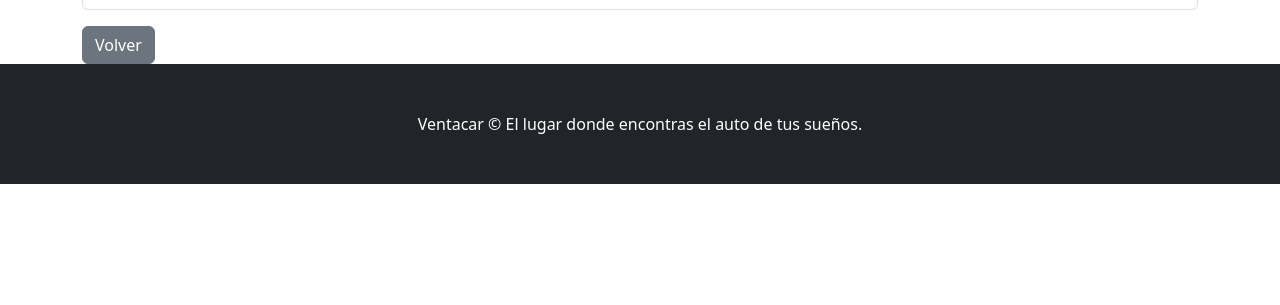
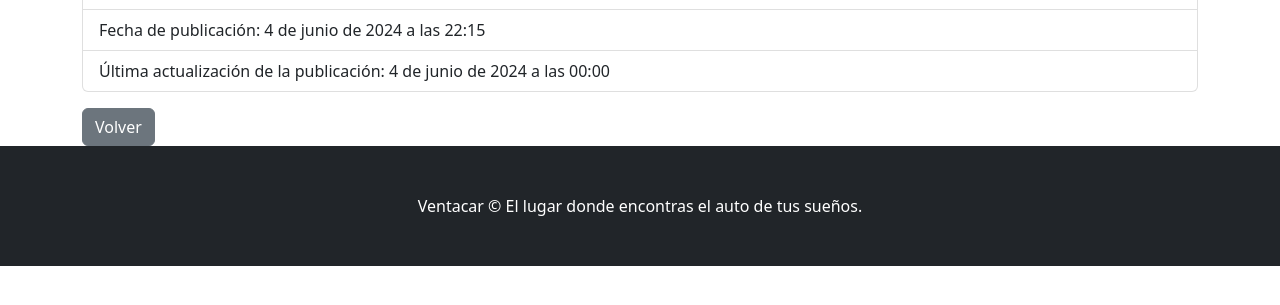
Before and after one commit to LuisDEsposito/consecionaria, a Django app: page /vehiculos/vehiculo/detalle/6 in a window 1280 px wide. Shown: the part 185-490 px from the top of the page. Run offline with Django 5.2, Linux system fonts and the light colour scheme; data comes from the database, SQL or seed files in the repository; some libraries are stand-ins or nearby versions.

Commit message:
agregada la fecha a un modelo

```diff
--- a/core/templates/core/index.html
+++ b/core/templates/core/index.html
@@ -23,7 +23,11 @@
             <div class="col-lg-5">
                 <h1 class="font-weight-light">Estamos trabajando para poder brindarle una mejor atención</h1>
                 <p>DISCULPE LAS MOLESTIAS.</p>
+                {% if user.is_authenticated %}
                 <a class="btn btn-primary" href="{% url 'vehiculos:publicar_vehiculo' %}">Quiero publicar mi auto</a>
+                {% else %}
+                <a class="btn btn-primary" href="{% url 'core:login' %}">Quiero publicar mi auto</a>
+                {% endif %}
             </div>
         </div>
 
--- a/vehiculos/models.py
+++ b/vehiculos/models.py
@@ -1,5 +1,5 @@
 from django.db import models
-
+from django.utils import timezone
 
 class Tipo(models.Model):
     tipo = models.CharField(max_length= 255, unique=True)
@@ -62,6 +62,9 @@ class Ver_vehiculos(models.Model):
     marcas = models.CharField(max_length=30)
     valor_dolares = models.DecimalField(max_digits=10, decimal_places=2, null = True)
     descripcion = models.CharField(max_length=400, null=True)
+    fecha_creacion = models.DateTimeField(auto_now_add=True, null=True, editable=False)
+    fecha_actualizacion = models.DateTimeField(auto_now=True, null=True, editable=False)
+    # fecha_actualizacion = models.DateField(null=True, blank=True, editable=False, default=timezone.now)
 
     def __str__(self) -> str:
         return f"{self.marcas}, {self.modelos}"
--- a/vehiculos/templates/vehiculos/lista_vehiculos_detalle.html
+++ b/vehiculos/templates/vehiculos/lista_vehiculos_detalle.html
@@ -12,6 +12,8 @@
     <ul class="list-group">
         <li class="list-group-item">Precio en USD: {{ vehiculo.valor_dolares }}</li>
         <li class="list-group-item">Descripción: {{ vehiculo.descripcion }}</li>
+        <li class="list-group-item">Fecha de publicación: {{ vehiculo.fecha_creacion }}</li>
+        <li class="list-group-item">Última actualización de la publicación: {{ vehiculo.fecha_actualizacion }}</li>
     </ul>
 
     <div class="mt-3">
```
Also changed, not shown: vehiculos/migrations/0006_ver_vehiculos_fecha_actulizacion.py (added), vehiculos/migrations/0007_rename_fecha_actulizacion_ver_vehiculos_fecha_actualizacion.py (added), vehiculos/migrations/0008_ver_vehiculos_fecha_creacion_and_more.py (added).
